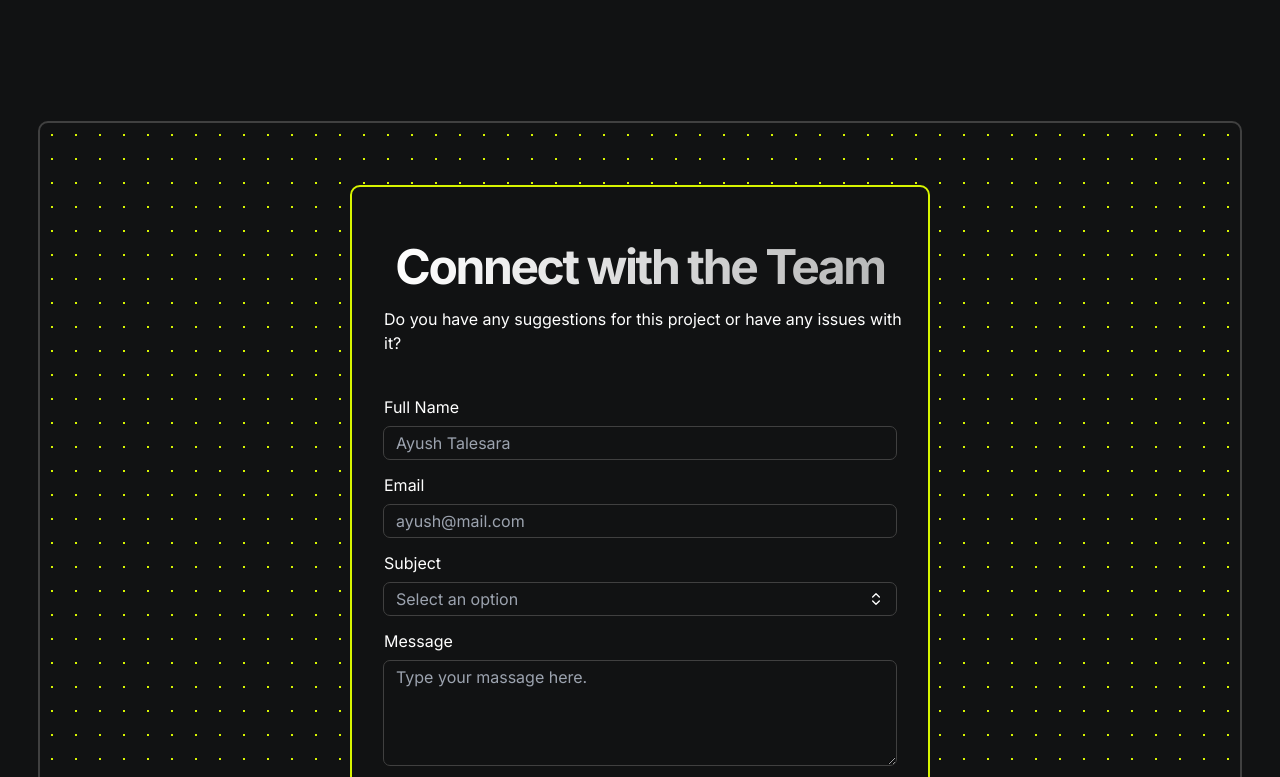
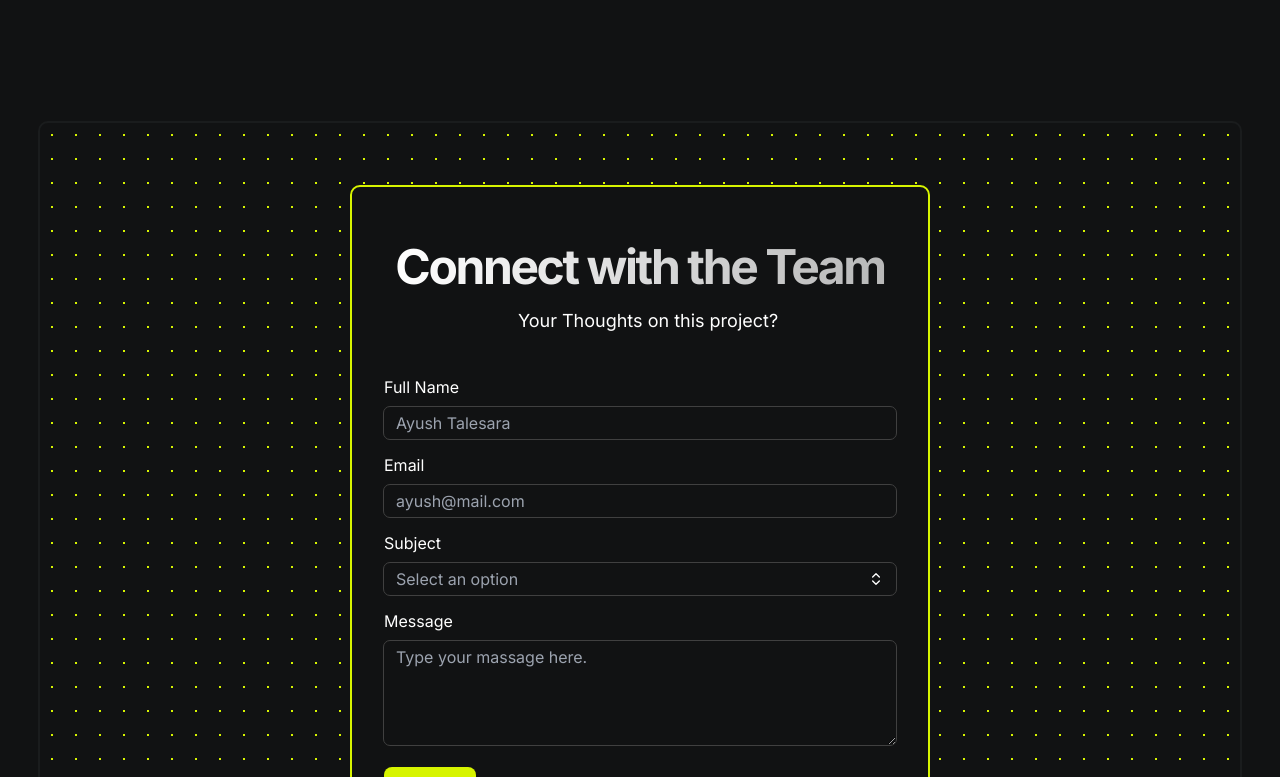
Before and after one commit to Ayusht777/FrontendStack, a React (Vite) app: page / in a window 1280 px wide. Shown: the part 4220-4997 px from the top of the page. Built offline with nearby package versions, Linux system fonts and the light colour scheme.

Commit message:
refactor: Improve form validation and error handling in QueryForm component

```diff
--- a/src/Components/HomeComponents/QueryForm/QueryForm.jsx
+++ b/src/Components/HomeComponents/QueryForm/QueryForm.jsx
@@ -11,13 +11,13 @@ const FormField = ({ label, register, error, ...rest }) => (
     <label className="my-2">{label}</label>
     <input
       {...register}
-      className="mb-1.5 box-border w-full rounded-md bg-Bg px-3 py-1 outline outline-1 outline-Border  focus:bg-Nav focus:outline-Logo"
+      className={`mb-1.5 box-border w-full rounded-md bg-Bg px-3 py-1 outline outline-1 outline-Border  focus:bg-Nav ${error?.message ? "focus:outline-red-500" : "focus:outline-Logo"}`}
       {...rest}
     />
     {error && (
       <span className="mt-0.5 flex items-center gap-x-1 font-medium text-red-500">
         <AlertTriangleIcon className="size-3.5" strokeWidth={2.6} />
-        {error.message}
+        {error?.message}
       </span>
     )}
   </>
@@ -68,9 +68,7 @@ const QueryForm = () => {
   return (
     <>
       <Heading title={"Connect with the Team"} />
-      <p className=" -mt-6 mb-8 pl-4 ">
-        Do you have any suggestions for this project or have any issues with it?
-      </p>
+      <p className=" -mt-6 mb-8 pl-4 text-center text-lg">Your Thoughts on this project?</p>
       <form
         className="  mx-auto flex  flex-col items-start px-4"
         onSubmit={handleSubmit(onSubmit)}
@@ -116,6 +114,7 @@ const QueryForm = () => {
           {...register("message")}
           placeholder="Type your massage here."
           rows={4}
+          spellCheck={true}
           className="mb-1.5 box-border w-full rounded-md  bg-Bg px-3 py-1 outline outline-1 outline-Border focus:bg-Nav focus:outline-Logo"
         ></textarea>
         {errors.message && (
--- a/src/Components/HomeComponents/QueryForm/QueryFormSection.jsx
+++ b/src/Components/HomeComponents/QueryForm/QueryFormSection.jsx
@@ -3,7 +3,7 @@ import QueryForm from "@/Components/HomeComponents/QueryForm/QueryForm";
 const QueryFormSection = () => {
   return (
     <section className=" relative  my-16 w-full max-w-[1200px] ">
-      <div className="   w-full rounded-lg bg-[radial-gradient(#D7F400_1px,#111213_1px)]  p-0 text-white   outline outline-2 outline-Border md:bg-[size:1.5rem_1.5rem] md:py-16">
+      <div className="   w-full rounded-lg bg-[radial-gradient(#D7F400_1px,#111213_1px)]  p-0 text-white   outline outline-2 outline-Nav md:bg-[size:1.5rem_1.5rem] md:py-16">
         <div className=" mx-auto max-w-xl rounded-lg bg-Bg  md:p-4 p-2  outline outline-2 outline-Logo">
           <QueryForm />
         </div>
```
